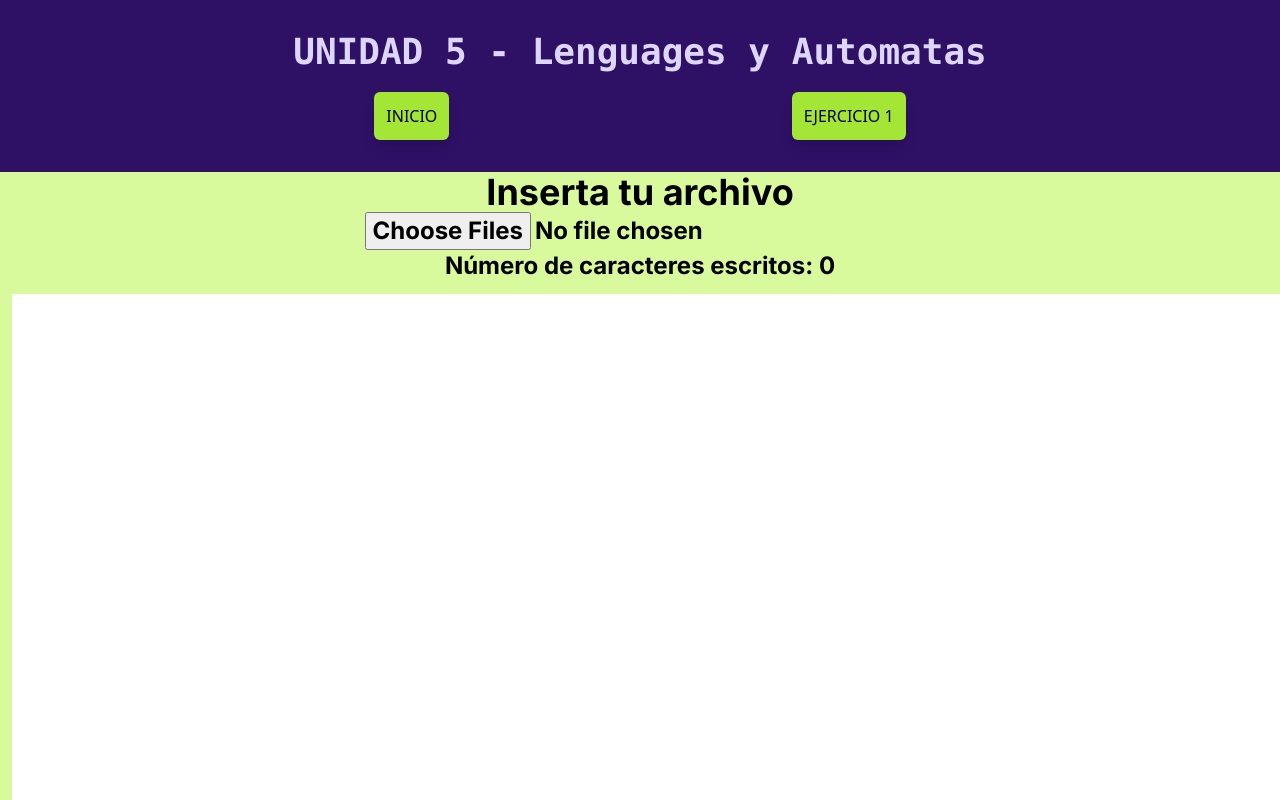
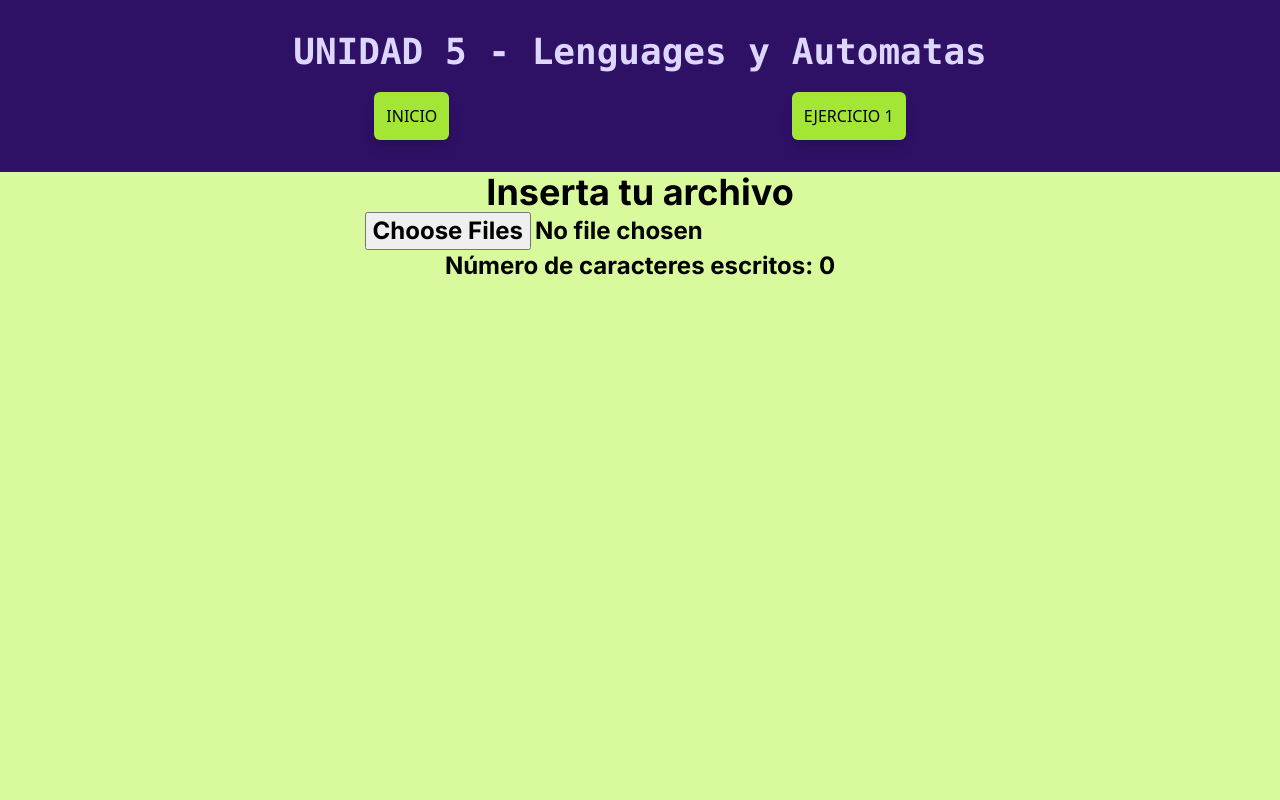
Before and after one commit to Magi3654/lexcon-analizer, a Next.js app: page /ejercicio1 in a window 1280 px wide. Shown: the top 800 px of the page. Built offline with nearby package versions, Linux system fonts and the light colour scheme.

Commit message:
fixing styling of page.jsx y page.js

```diff
--- a/src/app/ejercicio1/page.jsx
+++ b/src/app/ejercicio1/page.jsx
@@ -31,7 +31,7 @@ function Ejercicio01(){
         </div>
 
         <div className='text-center'>
-          <textarea  className='h-500 w-500 m-3 text-slate-950 font-sans text-2xl' value={ShowText || ''} onChange={changeTextArea} rows="30" cols="105" >
+          <textarea  className='h-500 w-500 m-3 text-slate-950 font-sans text-2xl bg-transparent' value={ShowText || ''} onChange={changeTextArea} rows="30" cols="105" >
             {ShowText}
           </textarea>
         </div>
--- a/src/app/page.js
+++ b/src/app/page.js
@@ -2,7 +2,7 @@ import React from 'react'
 
 const HomePage = () => {
   return (
-    <main className='underline-offset-8 text-center text-xl p-4 bg-lime-200 '>
+    <main className='underline-offset-8 h-full text-center text-xl p-4 bg-lime-200 '>
      <h1 className='p-2 font-bold text-2xl text-black'>Lenguajes y automatas I</h1>
      <h1 className='p-2 text-black text-2xl'>Analizador Lexico</h1>
      <h1 className='p-4 text-black text-2xl'>Ilse Machado</h1>
```
